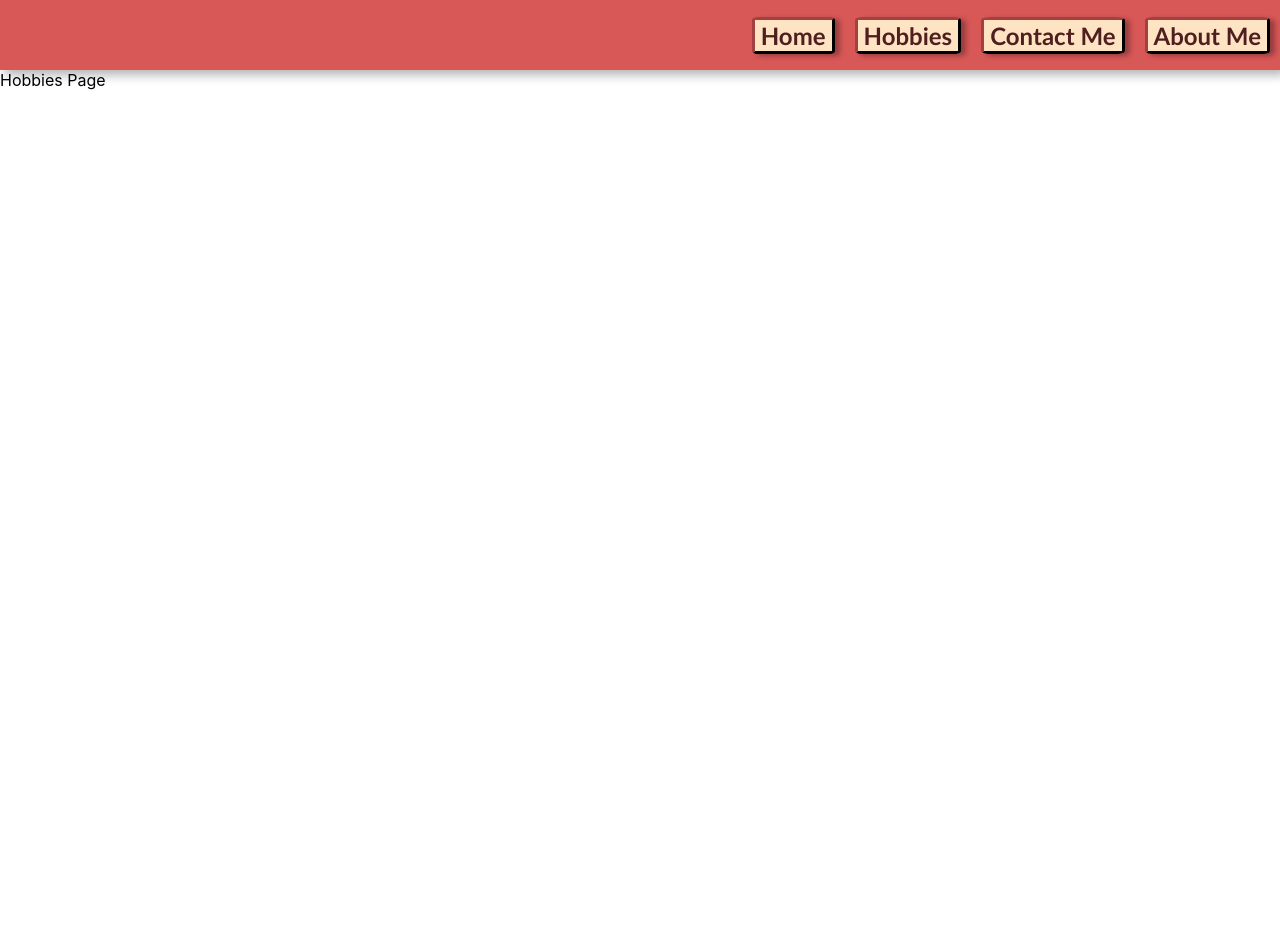
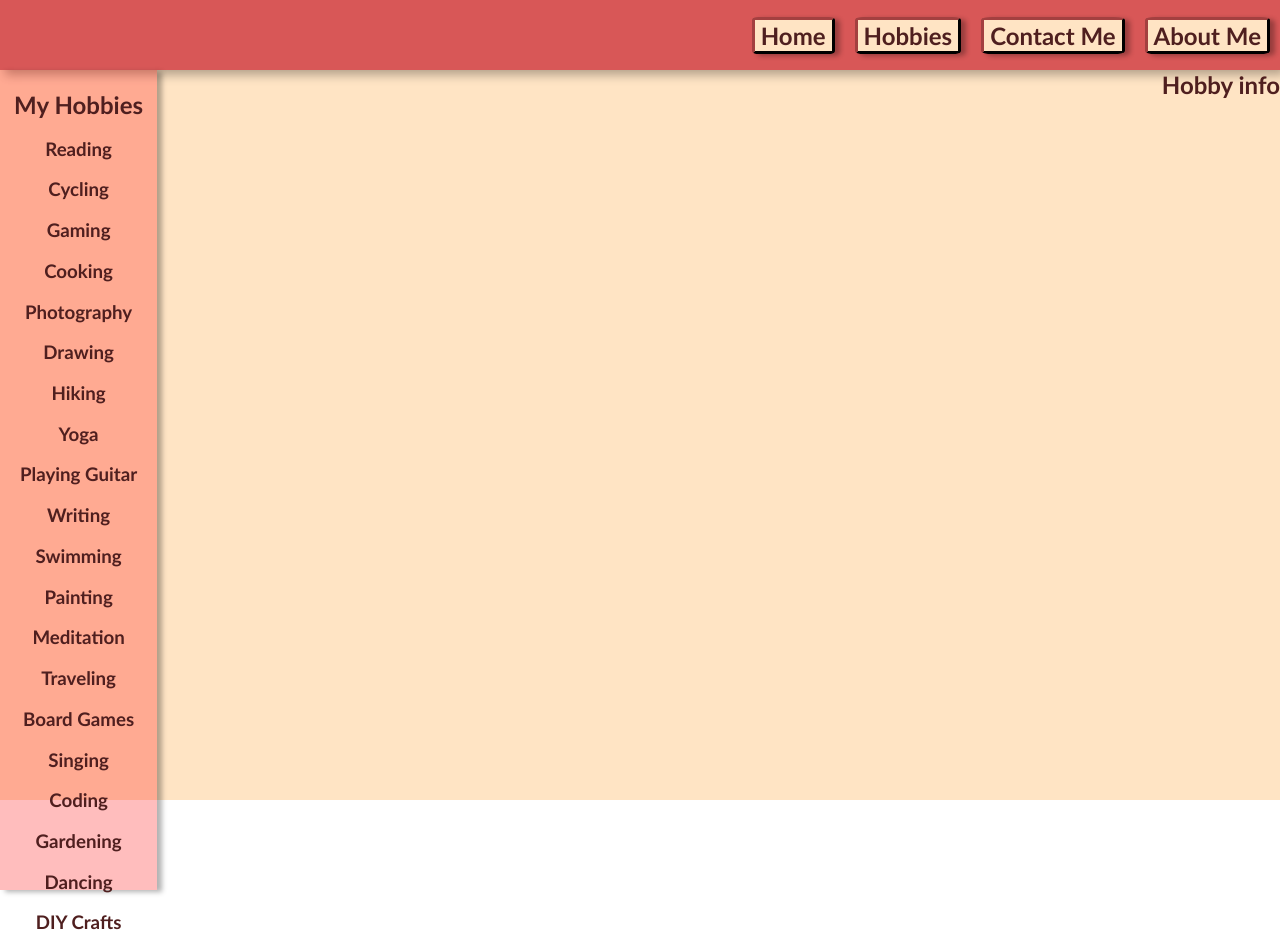
Before and after one commit to ekaczor/friends-app, a React (Create React App) app: page /hobbies in a window 1280 px wide. Before the commit the page ends 800 px from the top, so only its background shows below. Built offline with nearby package versions, Linux system fonts and the light colour scheme.

Commit message:
Added some more content on the Hobbies page, including some mock data for hobbies.

```diff
--- a/src/App.css
+++ b/src/App.css
@@ -74,7 +74,6 @@ box-shadow: 5px 2px 5px rgba(0, 0, 0, 0.3);
 .hobby-image{
   width: 50vw;
   max-width: 700px;
-
   box-shadow: 5px 2px 3px rgba(0, 0, 0, 0.3);
 }
 
@@ -97,3 +96,54 @@ box-shadow: 5px 2px 5px rgba(0, 0, 0, 0.3);
   background-color: white;
   transform: scale(1.1);
 }
+
+.about-info{
+  color: rgb(79, 31, 31);
+  font-family: 'Gill Sans', 'Gill Sans MT', Calibri, 'Trebuchet MS', sans-serif;
+  text-align: center;
+  display: flex;
+  width: 60vw;
+  flex-direction: column;
+  justify-content: center;
+  margin-top: 40px;
+  min-width: 550px;
+}
+
+.Hobby-page {
+  display: flex;
+  justify-content: space-between;
+}
+
+.my-hobbies {
+  padding-top: 20px;
+  color: rgb(79, 31, 31);
+  font-family: 'Gill Sans', 'Gill Sans MT', Calibri, 'Trebuchet MS', sans-serif;
+  font-weight: bold;
+  text-align: center;
+  background-color: rgba(255, 18, 18, 0.276);
+  height: 100vh;
+  box-shadow: 5px 2px 5px rgba(0, 0, 0, 0.3);
+  text-align: center;
+  font-size: x-large;
+}
+
+.hobby-info {
+  color: rgb(79, 31, 31);
+  font-family: 'Gill Sans', 'Gill Sans MT', Calibri, 'Trebuchet MS', sans-serif;
+  font-weight: bold;
+  text-align: center;
+  text-align: center;
+  font-size: x-large;
+}
+
+.hobby-card {
+  font-size: medium;
+  margin-left: 20px;
+  margin-right: 20px;
+}
+
+.hobby-card:hover {
+  transform: scale(1.2);
+  cursor: pointer;
+  color: white;
+}
--- /dev/null
+++ b/src/pages/about-me/AboutMe.js
@@ -0,0 +1,16 @@
+import NavBar from "../../navBar/NavBar";
+
+const AboutMe = () => {
+  console.log("Hello World");
+  return (
+    <div className="home-body">
+      <header>
+        <NavBar />
+      </header>
+      <p className="about-info">Hello, friends! I'm Evan, the creator of HobbyNexus. I'm passionate about bringing people together through shared interests and hobbies. As a firm believer in the joy of connecting with others over common pursuits, I've crafted HobbyNexus to be a platform where you can seamlessly organize and share your hobbies. Whether it's exploring new activities, discovering like-minded individuals, or simply building lasting connections, HobbyNexus is the place where your hobbies meet new friends. Join me on this exciting journey of fostering a community bound by the love for diverse and enriching hobbies. Let's make every hobby a shared adventure!
+      </p>
+    </div>
+  );
+};
+
+export default AboutMe;
--- /dev/null
+++ b/src/pages/contact-page/ContactMePage.js
@@ -0,0 +1,16 @@
+import NavBar from "../../navBar/NavBar";
+
+const ContactMePage = () => {
+  return (
+    <div className="home-body">
+      <header>
+        <NavBar />
+      </header>
+      <div >
+      Contact Me Page
+      </div>
+    </div>
+  );
+};
+
+export default ContactMePage;
--- /dev/null
+++ b/src/pages/hobbies-page/HobbiesPage.js
@@ -0,0 +1,29 @@
+import React from "react";
+import NavBar from "../../navBar/NavBar";
+import HobbyCard from "./HobbyCard";
+import mockHobbies from "./MockHobbies";
+
+const HobbiesPage = ({hobbies}) => {
+  return (
+    <div className="home-body">
+      <header>
+        <NavBar />
+      </header>
+      <div className="Hobby-page">
+      <div className="my-hobbies">
+      My Hobbies
+      <div>
+        {mockHobbies.map((hobby) => (
+          <HobbyCard key={hobby.id} hobby={hobby}/>
+        ))}
+      </div>
+      </div>
+      <div className="hobby-info">
+        Hobby info
+      </div>
+      </div>
+    </div>
+  );
+};
+
+export default HobbiesPage;
--- /dev/null
+++ b/src/pages/hobbies-page/HobbyCard.js
@@ -0,0 +1,13 @@
+import React from "react";
+
+const HobbyCard = ({hobby}) => {
+
+    //Insert an api with a list of hobbies for practice. You can hard code them first.
+    return (
+        <div className="hobby-card">
+        <h3>{hobby.name}</h3>
+        </div>
+    );
+};
+
+export default HobbyCard;
--- /dev/null
+++ b/src/pages/hobbies-page/MockHobbies.js
@@ -0,0 +1,24 @@
+const mockHobbies = [
+    { id: 1, name: 'Reading' },
+    { id: 2, name: 'Cycling' },
+    { id: 3, name: 'Gaming' },
+    { id: 4, name: 'Cooking' },
+    { id: 5, name: 'Photography' },
+    { id: 6, name: 'Drawing' },
+    { id: 7, name: 'Hiking' },
+    { id: 8, name: 'Yoga' },
+    { id: 9, name: 'Playing Guitar' },
+    { id: 10, name: 'Writing' },
+    { id: 11, name: 'Swimming' },
+    { id: 12, name: 'Painting' },
+    { id: 13, name: 'Meditation' },
+    { id: 14, name: 'Traveling' },
+    { id: 15, name: 'Board Games' },
+    { id: 16, name: 'Singing' },
+    { id: 17, name: 'Coding' },
+    { id: 18, name: 'Gardening' },
+    { id: 19, name: 'Dancing' },
+    { id: 20, name: 'DIY Crafts' },
+  ];
+
+  export default mockHobbies;
--- a/src/pages/home-page/AboutMe.js
+++ /dev/null
@@ -1,12 +0,0 @@
-import NavBar from "../../navBar/NavBar"
-
-const AboutMe = () => {
-    console.log('Hello World')
-    return (
-        <div>
-            <header><NavBar/></header>
-        </div>
-    )
-}
-
-export default AboutMe
--- a/src/pages/home-page/ContactMePage.js
+++ /dev/null
@@ -1,12 +0,0 @@
-import NavBar from "../../navBar/NavBar";
-
-const ContactMePage = () => {
-  return (
-  <div>
-  <header><NavBar/></header>
-  Contact Me Page
-  </div>
-  )
-};
-
-export default ContactMePage;
--- a/src/pages/home-page/HobbiesPage.js
+++ /dev/null
@@ -1,12 +0,0 @@
-import NavBar from "../../navBar/NavBar";
-
-const HobbiesPage = () => {
-    return (
-        <div>
-        <header><NavBar/></header>
-            Hobbies Page
-        </div>
-    )
-}
-
-export default HobbiesPage;
--- a/src/pages/home-page/HomePage.js
+++ b/src/pages/home-page/HomePage.js
@@ -1,23 +1,37 @@
-
 import NavBar from "../../navBar/NavBar";
 // import FriendComponent from "../../components/FriendComponent";
 import HomeHobby from "../../components/HomeHobby";
+import { useNavigate } from "react-router-dom";
 
 //I think that I want to give the user the ability to add a hobby
 const HomePage = () => {
-  console.log("Hello World");
+  const navigate = useNavigate();
+
+  const navigateToHobbiesPage = () => {
+    navigate("/hobbies");
+  };
+
   return (
     <div className="home-body">
-
       <header>
         <NavBar />
       </header>
       <content className="content">
-      <h3 className="home-info">Welcome to HobbyNexus, a personalized space where you can showcase and celebrate your passions! This unique app allows you to curate your hobbies and effortlessly organize your friends based on shared interests. Imagine having a dedicated place to connect with friends who share your enthusiasm for specific activities. It's not just a social platform; it's your go-to hub for cultivating meaningful connections through shared hobbies. Explore, connect, and turn every moment into an opportunity for memorable experiences with like-minded friends. Ready to bring your interests to life and connect with friends who share your zest for life?</h3>
-      <div >
-        {/* <FriendComponent name='Joe'/> */}
-        <HomeHobby/>
-      </div>
+        <h3 className="home-info">
+          Welcome to HobbyNexus, a personalized space where you can showcase and
+          celebrate your passions! This unique app allows you to curate your
+          hobbies and effortlessly organize your friends based on shared
+          interests. Imagine having a dedicated place to connect with friends
+          who share your enthusiasm for specific activities. It's not just a
+          social platform; it's your go-to hub for cultivating meaningful
+          connections through shared hobbies. Explore, connect, and turn every
+          moment into an opportunity for memorable experiences with like-minded
+          friends. Ready to bring your interests to life and connect with
+          friends who share your zest for life?
+        </h3>
+        <div onClick={navigateToHobbiesPage}>
+          <HomeHobby />
+        </div>
       </content>
     </div>
   );
```
Also changed, not shown: src/App.js (+7 -7 lines).
